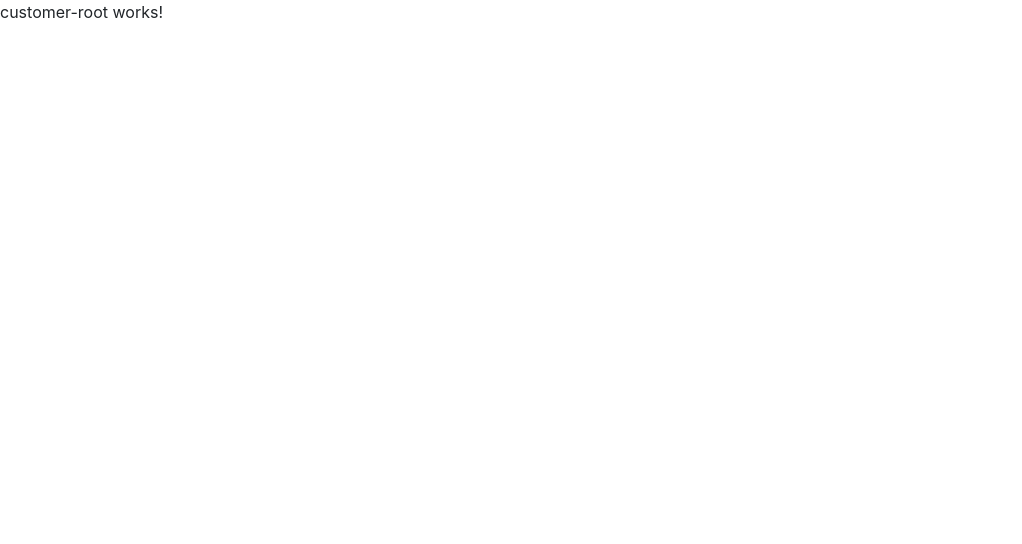
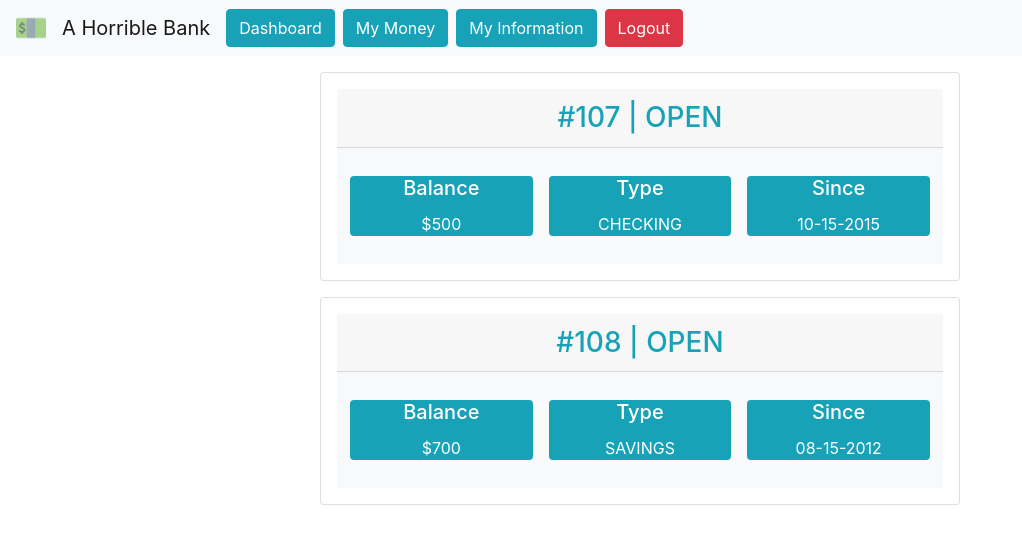
Before and after one commit to bescoto98/bankv2, an Angular app: page /c in a window 1280 px wide. Shown: the top 544 px of the page, without its empty margins (0-1022 px from the left). Built offline with nearby package versions, Linux system fonts and the light colour scheme.

Commit message:
customer's dashboard displays their accounts

```diff
--- a/src/app/admin/admin-info/admin-info.component.html
+++ b/src/app/admin/admin-info/admin-info.component.html
@@ -1,2 +1 @@
-<p>admin-info works!</p>
 <app-info-view></app-info-view>
--- a/src/app/customer/customer-dash/customer-dash.component.html
+++ b/src/app/customer/customer-dash/customer-dash.component.html
@@ -1 +1,21 @@
-<p>customer-dash works!</p>
+<div *ngFor="let account of testAccounts">
+  <div class="card p-3 m-3 w-50 mx-auto text-center">
+    <h3 class="card-header text-info">#{{account.accountid}} | {{account.status}}</h3>
+    <div class="card-body bg-light">
+      <div class="row">
+        <div class="col bg-info text-white rounded m-2">
+          <h5 class="card-title">Balance</h5>
+          <p class="card-text">${{account.balance}}</p>
+        </div>
+        <div class="col bg-info text-white rounded m-2">
+          <h5 class="card-title">Type</h5>
+          <p class="card-text">{{account.type}}</p>
+        </div>
+        <div class="col bg-info text-white rounded m-2">
+          <h5 class="card-title">Since</h5>
+          <p class="card-text">{{account.createdon}}</p>
+        </div>
+      </div>
+    </div>
+  </div>
+</div>
--- a/src/app/customer/customer-dash/customer-dash.component.ts
+++ b/src/app/customer/customer-dash/customer-dash.component.ts
@@ -7,6 +7,42 @@ import { Component, OnInit } from '@angular/core';
 })
 export class CustomerDashComponent implements OnInit {
 
+  testAccounts =
+  [
+    {
+        "accountid": 107,
+        "balance": 500.0,
+        "type": "CHECKING",
+        "status": "OPEN",
+        "approvedby": "Eagan Short",
+        "createdon": "10-15-2015",
+        "owner": {
+            "userid": 107,
+            "firstname": "Clinton",
+            "lastname": "Hughes",
+            "username": "hugh59",
+            "password": "password",
+            "role": "CUSTOMER"
+        }
+    },
+    {
+        "accountid": 108,
+        "balance": 700.0,
+        "type": "SAVINGS",
+        "status": "OPEN",
+        "approvedby": "Jerome Holder",
+        "createdon": "08-15-2012",
+        "owner": {
+            "userid": 107,
+            "firstname": "Clinton",
+            "lastname": "Hughes",
+            "username": "hugh59",
+            "password": "password",
+            "role": "CUSTOMER"
+        }
+    }
+  ];
+
   constructor() { }
 
   ngOnInit(): void {
--- a/src/app/customer/customer-info/customer-info.component.html
+++ b/src/app/customer/customer-info/customer-info.component.html
@@ -1 +1 @@
-<p>customer-info works!</p>
+<app-info-view></app-info-view>
--- a/src/app/customer/customer-nav/customer-nav.component.html
+++ b/src/app/customer/customer-nav/customer-nav.component.html
@@ -1 +1,20 @@
-<p>customer-nav works!</p>
+<nav class="navbar navbar-expand-lg navbar-light bg-light">
+  <img src="assets/money.png" width="30" height="30" class="d-inline-block align-top mr-3" alt="">
+  <a class="navbar-brand" href="#">A Horrible Bank</a>
+  <div class="collapse navbar-collapse" id="navbarNav">
+    <ul class="navbar-nav">
+      <li class="nav-item active">
+        <button type="button" name="button" class="btn btn-info mr-2" (click)="goDash()">Dashboard</button>
+      </li>
+      <li class="nav-item">
+        <button type="button" name="button" class="btn btn-info mr-2" (click)="goATM()">My Money</button>
+      </li>
+      <li class="nav-item">
+        <button type="button" name="button" class="btn btn-info mr-2" (click)="goInfo()">My Information</button>
+      </li>
+      <li class="nav-item">
+        <button type="button" name="button" class="btn btn-danger mr-2" (click)="logout()">Logout</button>
+      </li>
+    </ul>
+  </div>
+</nav>
--- a/src/app/customer/customer-nav/customer-nav.component.ts
+++ b/src/app/customer/customer-nav/customer-nav.component.ts
@@ -1,4 +1,5 @@
 import { Component, OnInit } from '@angular/core';
+import { Router } from "@angular/router";
 
 @Component({
   selector: 'app-customer-nav',
@@ -7,9 +8,25 @@ import { Component, OnInit } from '@angular/core';
 })
 export class CustomerNavComponent implements OnInit {
 
-  constructor() { }
+  constructor(private router: Router) { }
 
   ngOnInit(): void {
   }
 
+  goDash() {
+    this.router.navigate(['c']);
+  }
+
+  goATM() {
+    this.router.navigate(['c','atm']);
+  }
+
+  goInfo() {
+    this.router.navigate(['c','info']);
+  }
+
+  logout() {
+    this.router.navigate(['home']);
+  }
+
 }
--- a/src/app/customer/customer-root/customer-root.component.html
+++ b/src/app/customer/customer-root/customer-root.component.html
@@ -1 +1,2 @@
-<p>customer-root works!</p>
+<app-customer-nav></app-customer-nav>
+<router-outlet></router-outlet>
--- a/src/app/customer/customer-routing.module.ts
+++ b/src/app/customer/customer-routing.module.ts
@@ -13,7 +13,8 @@ const customerRoutes: Routes = [
     children:
     [
       { path: '', component: CustomerDashComponent },
-      { path: 'info', component: CustomerInfoComponent }
+      { path: 'info', component: CustomerInfoComponent },
+      { path: 'atm', component: CustomerTransactionComponent}
     ]
   }
 ];
--- a/src/app/employee/employee-info/employee-info.component.html
+++ b/src/app/employee/employee-info/employee-info.component.html
@@ -1 +1 @@
-<p>employee-info works!</p>
+<app-info-view></app-info-view>
```
Also changed, not shown: src/app/customer/customer.module.ts (+6 -1 lines).
